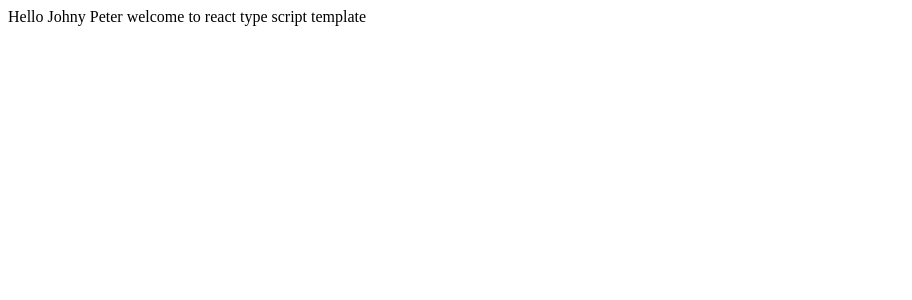
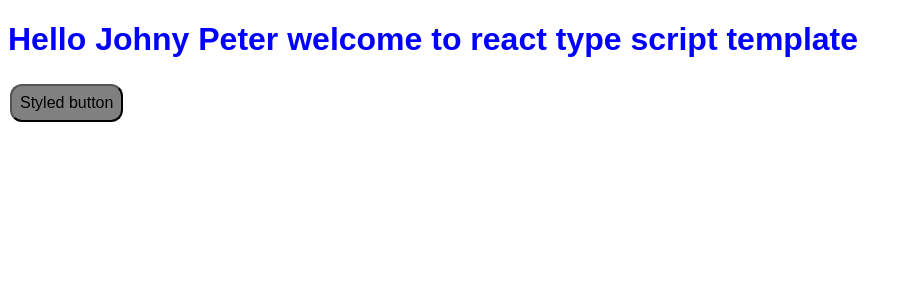
Before and after one commit to arulthayalan/react-template, a React app: page / in a window 1280 px wide. Shown: the top 300 px of the page, without its empty margins (0-912 px from the left). Built offline with nearby package versions, Linux system fonts and the light colour scheme.

Commit message:
emotion style compomnent

```diff
--- a/package.json
+++ b/package.json
@@ -12,10 +12,11 @@
   },
   "author": "",
   "license": "ISC",
-
   "dependencies": {
     "react": "^16.8.6",
-    "react-dom": "^16.8.6"
+    "react-dom": "^16.8.6",
+    "@emotion/core": "^10.0.14",
+    "@emotion/styled": "^10.0.14"
   },
   "devDependencies": {
     "@babel/core": "^7.5.4",
--- a/src/welcome/Welcome.tsx
+++ b/src/welcome/Welcome.tsx
@@ -1,10 +1,16 @@
 import * as React from 'react';
 import WelcomeProps from './types';
+import { StyledH1, StyledButton } from './styled';
 
 export default class Welcome extends React.Component<WelcomeProps, {}> {
     public render() {
         const { name }: WelcomeProps = this.props;
 
-        return <div> Hello {name} welcome to react type script template </div>;
+        return (
+            <div>
+                <StyledH1> Hello {name} welcome to react type script template </StyledH1>
+                <StyledButton>Styled button </StyledButton>
+            </div>
+        );
     }
 }
--- /dev/null
+++ b/src/welcome/styled.ts
@@ -0,0 +1,15 @@
+import styled from '@emotion/styled';
+
+export const StyledH1 = styled('h1')`
+    color: blue;
+    font-family: 'Arial';
+`;
+
+export const StyledButton = styled('button')`
+    color: black;
+    background-color: gray;
+    border-radius: 12px;
+    font-size: 16px;
+    margin: 4px 2px;
+    padding: 8px;
+`;
```
Also changed, not shown: 1 other file (tests, documents, lock files or other folders).
